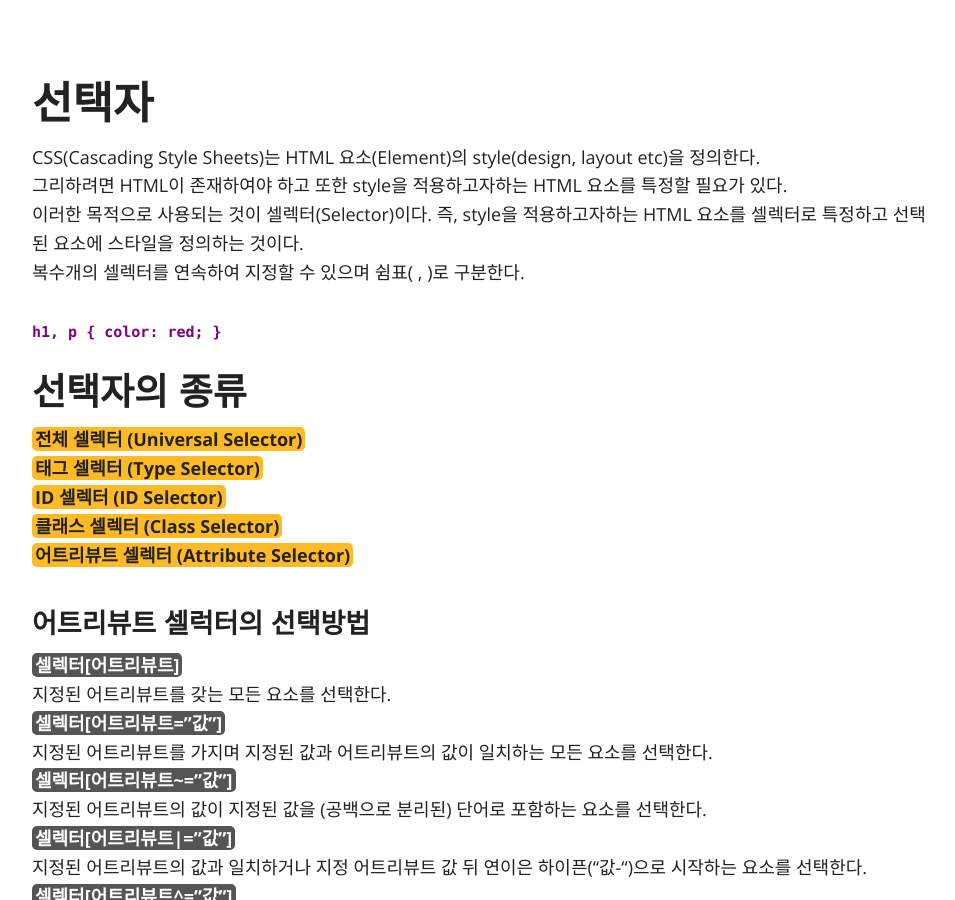
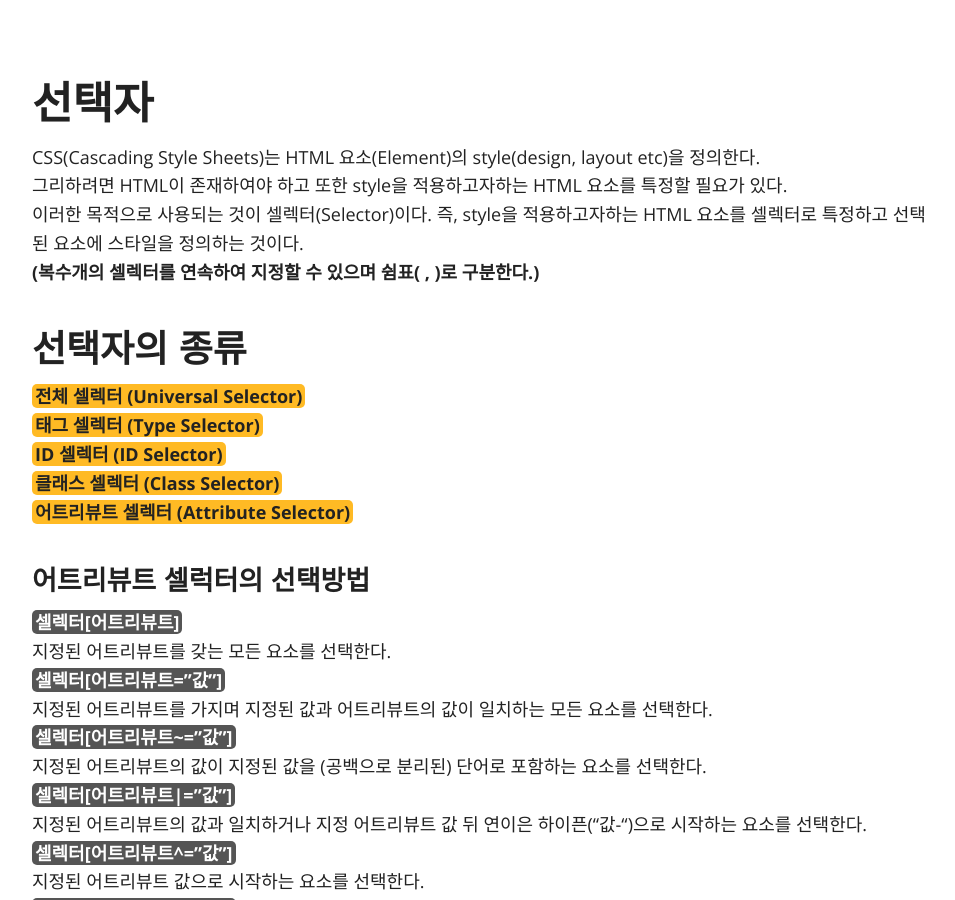
Before and after one commit to lsh58/lsh58.github.io, a Jekyll site: the page built from _posts/2020-02-18-CSS_선택자.md, in a window 1280 px wide and 900 px high, scrolled down 382 px. Shown: the whole window, without its empty margins (158-1113 px from the left). Built offline with Jekyll 4.4.1, drawn with Linux system fonts in a browser that asks for light colours; nearby versions of some CDN libraries; comment, search, counter and statistics services are not loaded.

Commit message:
Update 2020-02-18-CSS_선택자.md

````diff
--- a/_posts/2020-02-18-CSS_선택자.md
+++ b/_posts/2020-02-18-CSS_선택자.md
@@ -19,11 +19,7 @@ featured: true
 CSS(Cascading Style Sheets)는 HTML 요소(Element)의 style(design, layout etc)을 정의한다.
 그리하려면 HTML이 존재하여야 하고 또한 style을 적용하고자하는 HTML 요소를 특정할 필요가 있다.
 이러한 목적으로 사용되는 것이 셀렉터(Selector)이다. 즉, style을 적용하고자하는 HTML 요소를 셀렉터로 특정하고 선택된 요소에 스타일을 정의하는 것이다.
-복수개의 셀렉터를 연속하여 지정할 수 있으며 쉼표( , )로 구분한다.
-
-```
-h1, p { color: red; }
-```
+**(복수개의 셀렉터를 연속하여 지정할 수 있으며 쉼표( , )로 구분한다.)**
 
 ## 선택자의 종류
 
````
